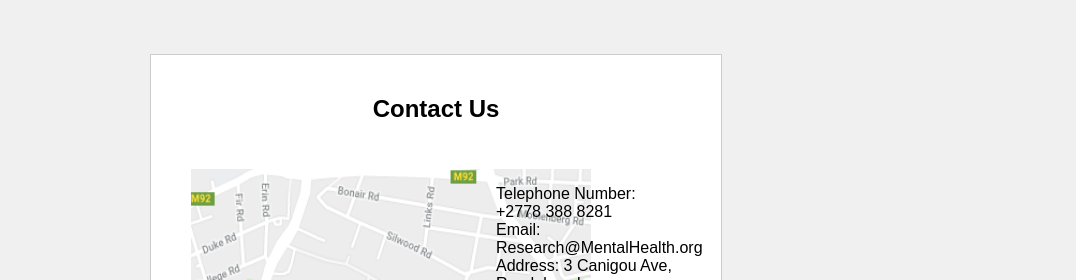
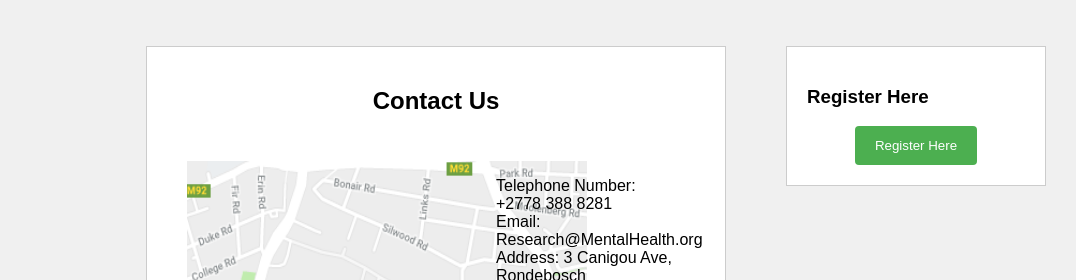
Before and after one commit to Sw4b3/Site, a website: page Ecommerce website/public_html/ContactUs.html in a window 1280 px wide. Shown: the top 280 px of the page, 204-1280 px from the left. Drawn offline with Linux system fonts and the light colour scheme.

Commit message:
Update
-fixed spacing error
-added a register modal
-changed back to the register page

```diff
--- a/Ecommerce website/public_html/ContactUs.html
+++ b/Ecommerce website/public_html/ContactUs.html
@@ -19,7 +19,7 @@ and open the template in the editor.
             <a href="GeneralInfo.html">General Info</a>
             <a href="Support.html">Support</a>
             <a href="AboutUs.html">About Us</a>
-            <a href="#" onclick="document.getElementById('regist').style.display = 'block'">Register</a>
+                <a href="Register.html">Register</a>
             <a class="active" href="ContactUS.html">Contact Us</a>
         </div>
         <div class="row" style="padding-bottom: 10%">
@@ -99,6 +99,12 @@ and open the template in the editor.
                     </form>
                 </div>
             </div>
+            <div class="column side">
+                <div class="card body_content">
+                    <h3>Register Here</h3>
+                    <center><input  type="submit" id="normalbutton" onclick="document.getElementById('regist').style.display = 'block'" value="Register Here"></center>
+                </div>
+            </div>
         </div>
         <div class="footer" >
             <a class="footer_font" href="home.html">Home</a>
--- a/Ecommerce website/public_html/styles.css
+++ b/Ecommerce website/public_html/styles.css
@@ -16,6 +16,7 @@ html {
 body {
     max-height: 100%;
     height: 100vh;
+    margin:0;
 }
 
 h1{
```
Also changed, not shown: Ecommerce website/public_html/AboutUs.html (+5 -1 lines), Ecommerce website/public_html/GeneralInfo.html (+7 -2 lines), Ecommerce website/public_html/Home.html (+5 -1 lines), Ecommerce website/public_html/Support.html (+5 -2 lines).
